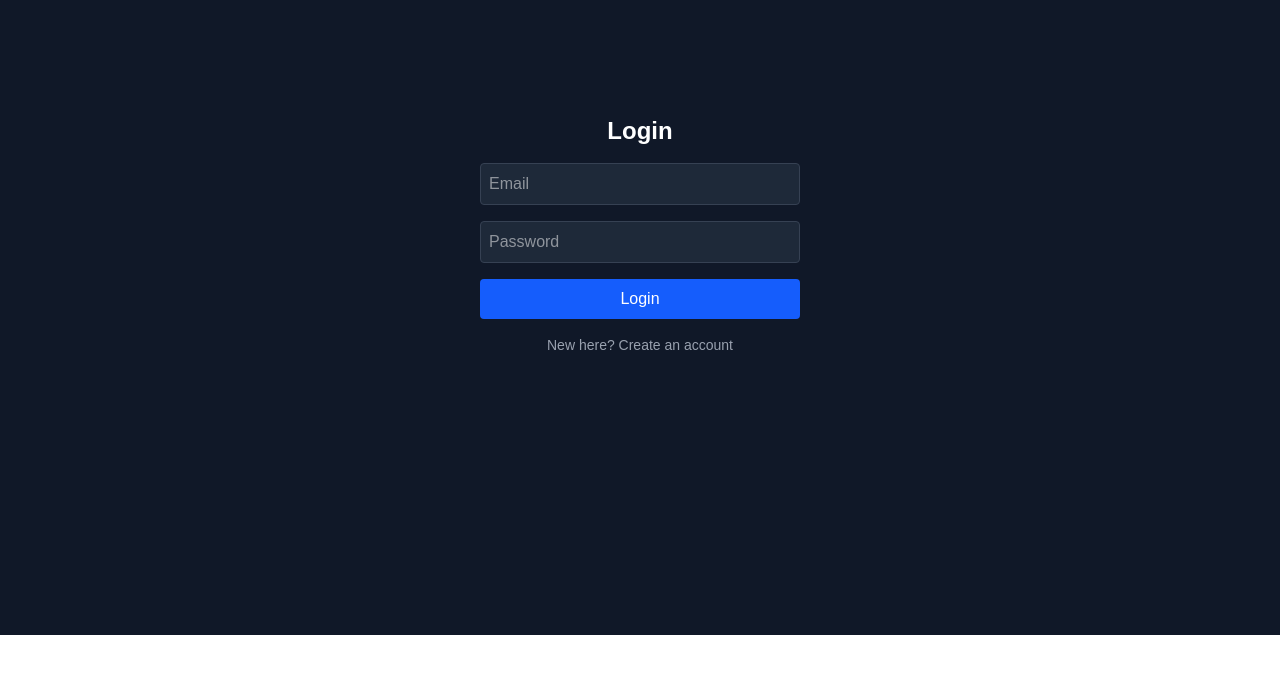
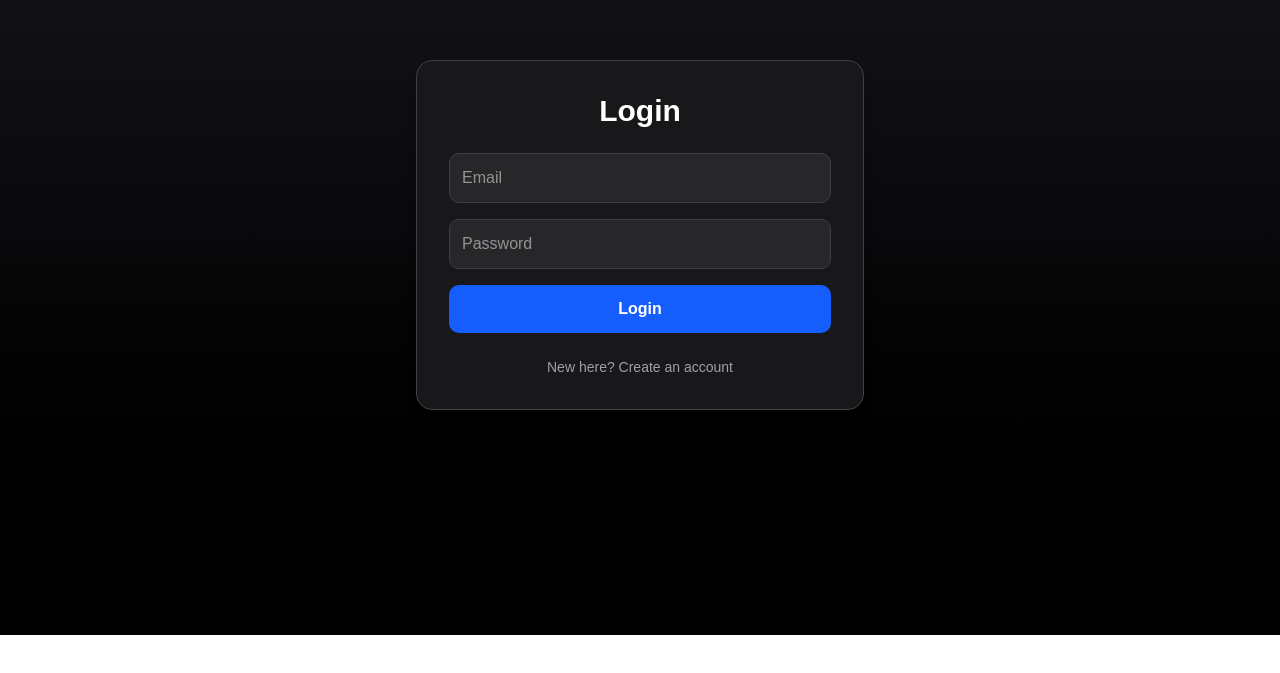
Before and after one commit to ayushc29/DTI_Project, a Next.js app in the folder frontend/: page /login in a window 1280 px wide. Shown: the part 165-838 px from the top of the page. Before the commit the page ends 800 px from the top, so only its background shows below. Built offline with nearby package versions, Linux system fonts and the light colour scheme; no server answers.

Commit message:
ui update

```diff
--- a/frontend/app/(root)/page.js
+++ b/frontend/app/(root)/page.js
@@ -108,7 +108,7 @@ export default function Home() {
   };
 
   return (
-    <main className="relative scroll-smooth overflow-y-scroll h-screen w-full bg-gradient-to-b from-zinc-900 via-zinc-950 to-black text-white">
+    <main className="relative snap-y snap-mandatory scroll-smooth overflow-y-scroll h-screen w-full bg-gradient-to-b from-zinc-900 via-zinc-950 to-black text-white">
       {/* Scroll-interactive background */}
       <div className="absolute top-0 left-0 w-full h-[300%] bg-[radial-gradient(#d1d5db_1px,transparent_1px)] [background-size:40px_40px] opacity-20 blur-2xl z-0 pointer-events-none"></div>
 
@@ -123,7 +123,7 @@ export default function Home() {
       )}
 
       {/* Hero Section */}
-      <section className="h-screen flex items-center justify-center flex-col text-center px-4 z-10">
+      <section className="snap-start h-screen flex items-center justify-center flex-col text-center px-4 z-10">
         <motion.div
           initial={{ opacity: 0, y: -20 }}
           animate={{ opacity: 1, y: 0 }}
@@ -142,7 +142,7 @@ export default function Home() {
       </section>
 
       {/* Description Section */}
-      <section className="h-screen flex items-center justify-center px-4 text-center z-10">
+      <section className="snap-start h-screen flex items-center justify-center px-4 text-center z-10">
         <motion.div
           initial={{ opacity: 0, y: 20 }}
           whileInView={{ opacity: 1, y: 0 }}
@@ -156,7 +156,7 @@ export default function Home() {
       </section>
 
       {/* Dual Function Section */}
-      <section className="h-screen flex items-center justify-center px-6 z-10">
+      <section className="snap-start h-screen flex items-center justify-center px-6 z-10">
         <motion.div
           className="grid grid-cols-1 md:grid-cols-2 gap-8"
           initial={{ opacity: 0 }}
--- a/frontend/components/ui/AuthForm.jsx
+++ b/frontend/components/ui/AuthForm.jsx
@@ -21,8 +21,6 @@ export default function AuthForm() {
       } else {
         await createUserWithEmailAndPassword(auth, email, password);
       }
-
-      // ✅ Redirect after login/signup
       router.push('/');
     } catch (err) {
       alert(err.message);
@@ -30,30 +28,43 @@ export default function AuthForm() {
   };
 
   return (
-    <div className="flex flex-col items-center justify-center min-h-screen bg-gray-900 text-white">
-      <h1 className="text-2xl font-bold mb-4">{isLogin ? 'Login' : 'Sign Up'}</h1>
-      <form onSubmit={handleSubmit} className="flex flex-col gap-4 w-80">
+    <main className="relative flex items-center justify-center h-screen w-full bg-gradient-to-b from-zinc-900 via-zinc-950 to-black text-white">
+      {/* Scroll-interactive blurred silver pattern */}
+      <div className="absolute top-0 left-0 w-full h-[200%] bg-[radial-gradient(#d1d5db_1px,transparent_1px)] [background-size:40px_40px] opacity-20 blur-2xl z-0 pointer-events-none" />
+
+      <div className="relative z-10 flex flex-col items-center justify-center w-full max-w-md p-8 bg-zinc-900 border border-zinc-700 rounded-2xl shadow-lg">
+        <h1 className="text-3xl font-bold mb-6">{isLogin ? 'Login' : 'Sign Up'}</h1>
+
+        <form onSubmit={handleSubmit} className="flex flex-col gap-4 w-full">
           <input
             type="email"
             placeholder="Email"
             value={email}
             onChange={(e) => setEmail(e.target.value)}
-          className="p-2 rounded bg-gray-800 border border-gray-700"
+            className="p-3 rounded-lg bg-zinc-800 border border-zinc-700 focus:outline-none focus:ring-2 focus:ring-blue-500 transition"
           />
           <input
             type="password"
             placeholder="Password"
             value={password}
             onChange={(e) => setPassword(e.target.value)}
-          className="p-2 rounded bg-gray-800 border border-gray-700"
+            className="p-3 rounded-lg bg-zinc-800 border border-zinc-700 focus:outline-none focus:ring-2 focus:ring-blue-500 transition"
           />
-        <button type="submit" className="bg-blue-600 hover:bg-blue-700 p-2 rounded text-white">
+          <button
+            type="submit"
+            className="bg-blue-600 hover:bg-blue-700 p-3 rounded-lg font-semibold transition-colors"
+          >
             {isLogin ? 'Login' : 'Sign Up'}
           </button>
         </form>
-      <button onClick={toggleMode} className="mt-4 text-sm text-gray-400 hover:text-white">
+
+        <button
+          onClick={toggleMode}
+          className="mt-6 text-sm text-zinc-400 hover:text-white transition"
+        >
           {isLogin ? 'New here? Create an account' : 'Already have an account? Login'}
         </button>
       </div>
+    </main>
   );
 }
```
Lines whose indentation alone changed are shown as unchanged.
